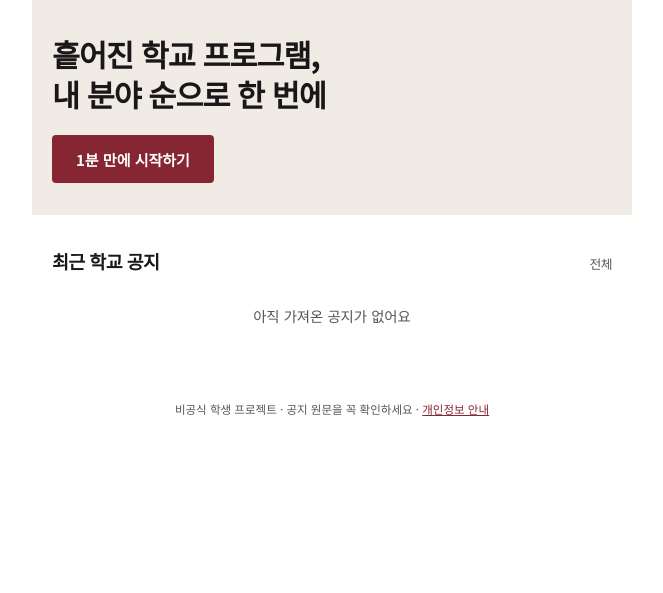
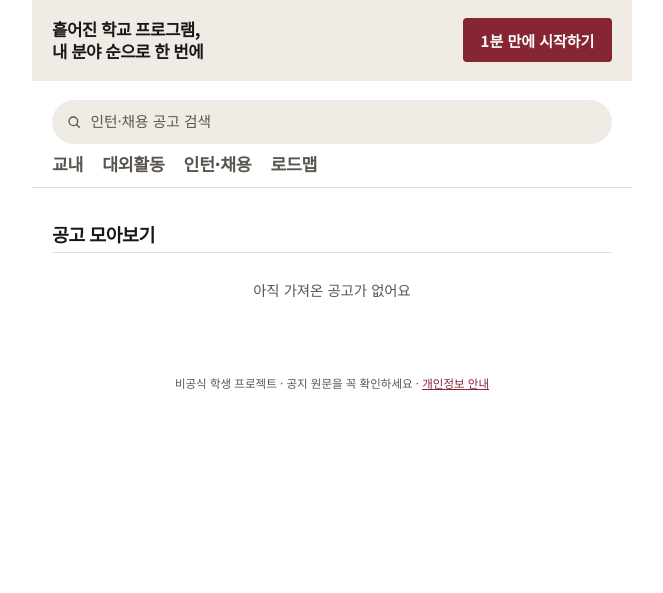
Before and after one commit to Kim-straw/ye, a FastAPI app: template spec-platform/app/templates/home.html in a window 1280 px wide. Shown: the part 62-655 px from the top of the page, without its empty margins (308-971 px from the left). Run offline with FastAPI, Linux system fonts and the light colour scheme; the template is opened without the code that fills it, so the values that code supplies are empty; parts of the project's set-up code (start-up, migrations or seed data) failed here and were passed over.

Commit message:
UI ②: 홈 개편 — 검색창(인턴·채용 검색)·바로가기 탭·마감 임박 가로 카드·탭(새 공고/마감 임박/내 분야) 목록, 소개는 로그인 전에만 한 줄로
Co-Authored-By: Claude Opus 5.5 <noreply@anthropic.com>
Claude-Session: https://claude.ai/code/session_016mSzT82Cpsf6jfgD7kXXrW

```diff
--- a/spec-platform/app/main.py
+++ b/spec-platform/app/main.py
@@ -121,12 +121,31 @@ def build_catbar(active: str, show_closed: bool, sub_names: list[str], sub_selec
 
 # ================= 화면 (HTML) =================
 @app.get("/", response_class=HTMLResponse)
-def home(request: Request, db: Session = Depends(get_db), user: User | None = Depends(current_user)):
-    # 홈 화면용: 실제로 가져온 학교 공지·직접 등록 중 최근 것 3개 (게시일이 없는 글은 뒤로)
-    recent = db.scalars(select(Opportunity).where(Opportunity.is_sample.is_(False))
-                        .order_by(Opportunity.posted_at.is_(None), Opportunity.posted_at.desc(), Opportunity.id.desc())
-                        .limit(3)).all()
-    return templates.TemplateResponse(request, "home.html", {"user": user, "recent": recent})
+def home(request: Request, tab: str = "new", db: Session = Depends(get_db), user: User | None = Depends(current_user)):
+    """홈: 검색창 → 바로가기 → 마감 임박(가로로 넘겨 보기) → 탭이 있는 공고 목록. 모두 DB의 실제 공고만(샘플 제외)"""
+    today = date.today()
+    real_open = select(Opportunity).where(Opportunity.is_sample.is_(False), logic.open_clause(today))
+    # 마감 임박: 마감일이 있는 열린 공고를 마감 가까운 순으로 5개 (규칙은 기존 open_clause·sort_key 그대로)
+    urgent = db.scalars(real_open.where(Opportunity.deadline.is_not(None))
+                        .order_by(Opportunity.deadline, Opportunity.id).limit(5)).all()
+    mine = [r.opportunity for r in logic.recommend(db, user, limit=5)] if user else []
+    tabs = [("new", "새 공고"), ("urgent", "마감 임박")] + ([("mine", "내 분야")] if mine else [])
+    if tab not in {k for k, _ in tabs}:
+        tab = "new"  # 모르는 값이나 쓸 수 없는 탭은 '새 공고'로
+    if tab == "new":
+        feed = db.scalars(real_open.order_by(Opportunity.posted_at.is_(None), Opportunity.posted_at.desc(),
+                                             Opportunity.id.desc()).limit(5)).all()
+        more = "/opportunities"
+    elif tab == "urgent":  # 위 가로 영역에 이미 나온 공고는 빼고 그다음 마감 순 (같은 공고를 두 번 보여 주지 않게)
+        shown = [o.id for o in urgent]
+        feed = db.scalars(real_open.where(Opportunity.deadline.is_not(None), Opportunity.id.not_in(shown or [0]))
+                          .order_by(Opportunity.deadline, Opportunity.id).limit(5)).all()
+        more = "/opportunities"
+    else:
+        feed, more = mine, "/me"
+    return templates.TemplateResponse(request, "home.html", {
+        "user": user, "urgent": urgent, "tabs": tabs, "tab": tab, "feed": feed, "more": more,
+    })
 
 
 def render_profile(request: Request, db: Session, user: User | None, error: str = "", prefill: dict | None = None,
--- a/spec-platform/app/static/style.css
+++ b/spec-platform/app/static/style.css
@@ -82,10 +82,40 @@ h3 { font-size: 1rem; margin: .35rem 0 .1rem; line-height: 1.4; }
 .btn.inline { display: inline-flex; width: auto; margin: 0; }
 .link { background: none; border: 0; color: var(--muted); text-decoration: underline; cursor: pointer; font: inherit; min-height: 44px; }
 
-/* ---------- 홈 ---------- */
-.hero { background: var(--panel); margin: -1.5rem -20px 0; padding: 2.2rem 20px 2rem; }
-.hero h1 { font-size: 1.9rem; line-height: 1.3; margin-bottom: 1.3rem; }
-.hero .btn { display: inline-flex; width: auto; margin: 0; padding: 0 1.5rem; }
+/* ---------- 홈 ----------
+   위에서 아래로: 소개 한 줄(로그인 전) → 검색창·바로가기 → 마감 임박(가로로 넘겨 보기) → 탭이 있는 목록 */
+.home-intro {
+  display: flex; align-items: center; justify-content: space-between; gap: 1rem;
+  margin: -1.5rem -20px 1.2rem; padding: 1.1rem 20px; background: var(--panel);
+}
+.home-intro p { margin: 0; font-family: var(--head); font-size: 1.05rem; font-weight: 800; line-height: 1.35; letter-spacing: -0.03em; }
+.home-intro .btn { flex: none; min-height: 44px; padding: 0 1.1rem; }
+.home-find .searchbar { margin-bottom: .4rem; }
+.home-quick { margin: 0 -20px; border-bottom: 0; }
+.hero-strip {
+  display: flex; gap: .7rem; overflow-x: auto; scroll-snap-type: x mandatory; margin: .5rem -20px 0; padding: 0 20px .3rem;
+  scroll-padding: 0 20px;  /* 넘겨서 멈출 때도 다른 내용처럼 양옆 20px 여백 */
+  scrollbar-width: none; -webkit-overflow-scrolling: touch;
+}
+.hero-strip::-webkit-scrollbar { display: none; }
+.hero-card {
+  flex: 0 0 82%; scroll-snap-align: start; display: flex; flex-direction: column; gap: .45rem; min-height: 150px;
+  padding: 1.1rem 1.1rem 1rem; border-radius: 14px; background: var(--panel); color: var(--text); text-decoration: none;
+}
+.hero-dday { font-family: var(--head); font-size: 1.7rem; font-weight: 800; line-height: 1; letter-spacing: -0.03em; color: var(--muted); font-variant-numeric: tabular-nums; }
+.hero-dday.urgent { color: var(--brand-ink); }
+.hero-title {
+  font-size: 1.05rem; font-weight: 700; line-height: 1.45; letter-spacing: -0.02em;
+  display: -webkit-box; -webkit-line-clamp: 2; -webkit-box-orient: vertical; overflow: hidden;
+}
+.hero-meta { margin-top: auto; font-size: var(--fs-meta); color: var(--muted); }
+.hero-card:active { transform: scale(.98); }
+.hero-strip::after { content: ""; flex: 0 0 1px; }  /* 마지막 카드 뒤에도 오른쪽 여백이 남게 */
+.home-tabs { display: flex; gap: 1.1rem; margin: .2rem 0 0; border-bottom: 1px solid var(--line); }
+.home-tabs a { display: inline-flex; align-items: center; min-height: 44px; font-size: .92rem; color: var(--muted); text-decoration: none; border-bottom: 2px solid transparent; margin-bottom: -1px; }
+.home-tabs a.on { color: var(--brand-ink); font-weight: 700; border-bottom-color: var(--brand); }
+.home-more { display: inline-flex; align-items: center; min-height: 44px; font-size: var(--fs-meta); color: var(--muted); text-decoration: none; }
+@media (prefers-reduced-motion: reduce) { .hero-card:active { transform: none; } }
 
 /* ---------- 카드·배지 ---------- */
 .cards { display: grid; gap: .5rem; }
--- a/spec-platform/app/templates/home.html
+++ b/spec-platform/app/templates/home.html
@@ -1,23 +1,60 @@
 {% extends "base.html" %}
 {% block content %}
+{# 홈 구성(구역 4개 이하): 소개 한 줄(로그인 전만) → 검색창·바로가기 → 마감 임박(가로로 넘겨 보기) → 탭이 있는 공고 목록 #}
 {% if request.query_params.get('deleted') %}<p class="notice">내 정보와 후기를 삭제했습니다.</p>{% endif %}
-<section class="hero">
-  <h1>흩어진 학교 프로그램,<br>내 분야 순으로 한 번에</h1>
-  {% if user %}
-    <a class="btn" href="/me">내 추천 보기</a>
-  {% else %}
-    <a class="btn" href="/profile/new">1분 만에 시작하기</a>
-  {% endif %}
+{% if not user %}
+<section class="home-intro">
+  <p>흩어진 학교 프로그램,<br>내 분야 순으로 한 번에</p>
+  <a class="btn inline" href="/profile/new">1분 만에 시작하기</a>
+</section>
+{% endif %}
+
+<section class="home-find">
+  <form class="searchbar" method="get" action="/recruit" role="search">
+    <label class="search">
+      <svg width="16" height="16" viewBox="0 0 24 24" fill="none" stroke="currentColor" stroke-width="2" stroke-linecap="round" aria-hidden="true"><circle cx="11" cy="11" r="6.5"/><path d="M16 16l4 4"/></svg>
+      <span class="sr">인턴·채용 공고 검색</span>
+      <input type="search" name="q" placeholder="인턴·채용 공고 검색">
+    </label>
+  </form>
+  <nav class="catbar home-quick" aria-label="바로가기">
+    <div class="catbar-top">
+      <a href="/opportunities?scope=교내">교내</a>
+      <a href="/opportunities?scope=외부">대외활동</a>
+      <a href="/recruit">인턴·채용</a>
+      <a href="/roadmap">로드맵</a>
+    </div>
+  </nav>
 </section>
 
+{% if urgent %}
 <section class="sec">
-  <h2>최근 학교 공지 <a class="more" href="/opportunities">전체</a></h2>
+  <h2>마감 임박 <a class="more" href="/opportunities">전체</a></h2>
+  <div class="hero-strip">
+    {% for o in urgent %}
+    {% set left = (o.deadline - today()).days %}
+    <a class="hero-card" href="/opportunities/{{ o.id }}">
+      <b class="hero-dday {{ 'urgent' if left <= 7 }}">{{ 'D-DAY' if left == 0 else 'D-' ~ left }}</b>
+      <span class="hero-title">{{ o.title }}</span>
+      <span class="hero-meta">{{ display_host(o) }}</span>
+    </a>
+    {% endfor %}
+  </div>
+</section>
+{% endif %}
+
+<section class="sec" id="feed">
+  <h2>공고 모아보기</h2>
+  <nav class="home-tabs" aria-label="공고 모아보기 탭">
+    {% for key, label in tabs %}<a href="/?tab={{ key }}#feed" class="{{ 'on' if key == tab }}" {{ 'aria-current=true' if key == tab }}>{{ label }}</a>{% endfor %}
+  </nav>
   <div class="list">
-  {% for o in recent %}
+  {% for o in feed %}
     {% with reasons = none, show_scope = false, meta = none %}{% include "_card.html" %}{% endwith %}
   {% else %}
-    <p class="empty">아직 가져온 공지가 없어요</p>
+    <p class="empty">{{ '위 공고 외에 마감이 가까운 공고가 없어요' if tab == 'urgent' else '아직 가져온 공고가 없어요' }}</p>
   {% endfor %}
   </div>
+  {% if feed %}<a class="more home-more" href="{{ more }}">전체 보기 <span aria-hidden="true">→</span></a>{% endif %}
 </section>
 {% endblock %}
```
Also changed, not shown: spec-platform/tests/test_flow.py (+1 -1 lines), spec-platform/tests/test_ui.py (+78 -0 lines).
